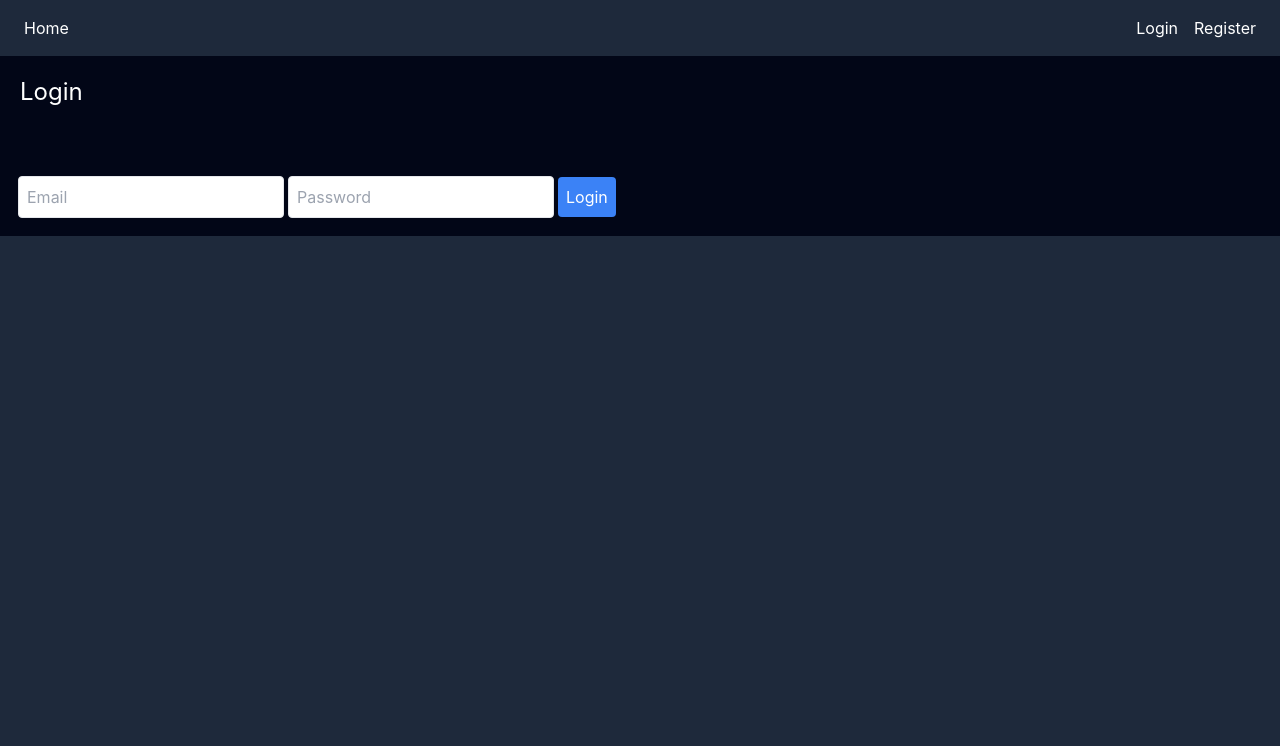
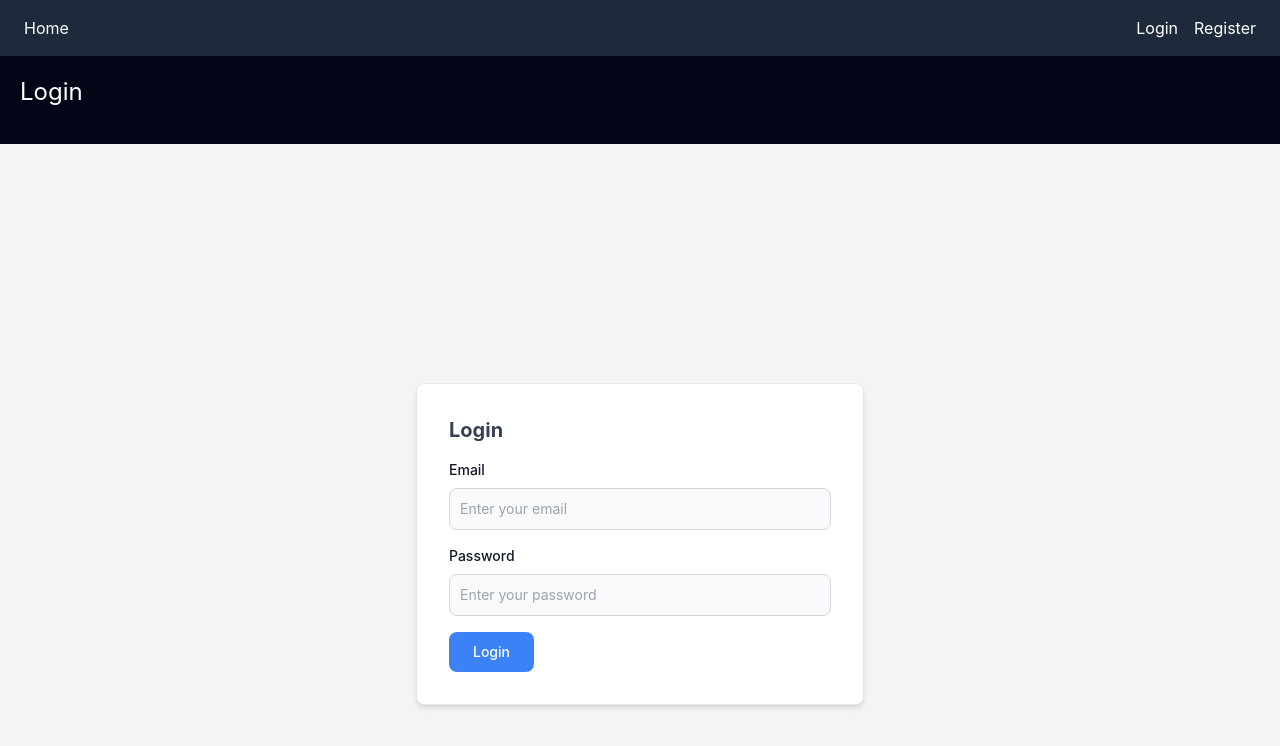
Before and after one commit to FlorianGrollich/Gamefied-python-learning, a React (Create React App) app in the folder frontend/: page /login in a window 1280 px wide. Shown: the top 746 px of the page. Built offline with nearby package versions, Linux system fonts and the light colour scheme.

Commit message:
style: give login form a card style

```diff
--- a/frontend/src/LoginForm/LoginForm.tsx
+++ b/frontend/src/LoginForm/LoginForm.tsx
@@ -55,33 +55,60 @@ const LoginForm: React.FC<LoginFormProps> = ({ onLogin = () => {} }) => {
   };
 
   return (
-    <form onSubmit={handleSubmit} className="p-4 space-y-4">
+    <div className="flex justify-center items-center h-screen bg-gray-100">
+      <div className="w-full max-w-md mx-auto bg-white rounded-lg border shadow-md p-6 sm:p-8">
+        <h2 className="mb-4 text-xl font-bold text-gray-700">Login</h2>
+        <form onSubmit={handleSubmit} className="space-y-4">
+          {/* Email */}
+          <div>
+            <label className="block mb-2 text-sm font-medium text-gray-900" htmlFor="email">
+              Email
+            </label>
             <input
+              id="email"
               type="email"
               name="email"
-        placeholder="Email"
+              placeholder="Enter your email"
               value={formData.email}
               onChange={handleChange}
-        className="p-2 m-0.5 border rounded"
+              className="block w-full p-2.5 text-sm text-gray-900 bg-gray-50 rounded-lg border border-gray-300 focus:ring-blue-500 focus:border-blue-500"
               required
             />
+          </div>
+          {/* Password */}
+          <div>
+            <label className="block mb-2 text-sm font-medium text-gray-900" htmlFor="password">
+              Password
+            </label>
             <input
+              id="password"
               type="password"
               name="password"
-        placeholder="Password"
+              placeholder="Enter your password"
               value={formData.password}
               onChange={handleChange}
-        className="p-2 m-0.5 border rounded"
+              className="block w-full p-2.5 text-sm text-gray-900 bg-gray-50 rounded-lg border border-gray-300 focus:ring-blue-500 focus:border-blue-500"
               required
             />
+          </div>
+          {/* Login Button */}
+          <div className="flex items-center justify-between">
             <button
               type="submit"
-        className="p-2 m-0.5 bg-blue-500 text-white rounded"
+              className="inline-block px-6 py-2.5 text-sm font-medium text-white bg-blue-500 rounded-lg hover:bg-blue-600 focus:ring-4 focus:ring-blue-200"
             >
               Login
             </button>
-      {loginStatus && <p className="mt-4 text-center">{loginStatus}</p>}
+          </div>
+          {/* Login Status */}
+          {loginStatus && (
+            <div className={`mt-4 text-center p-3 rounded-lg font-medium ${loginStatus.startsWith('Login successful') ? 'bg-green-100 text-green-700' : 'bg-red-100 text-red-700'}`}>
+              {loginStatus}
+            </div>
+          )}
         </form>
+      </div>
+    </div>
   );
 };
 
```
Lines whose indentation alone changed are shown as unchanged.
